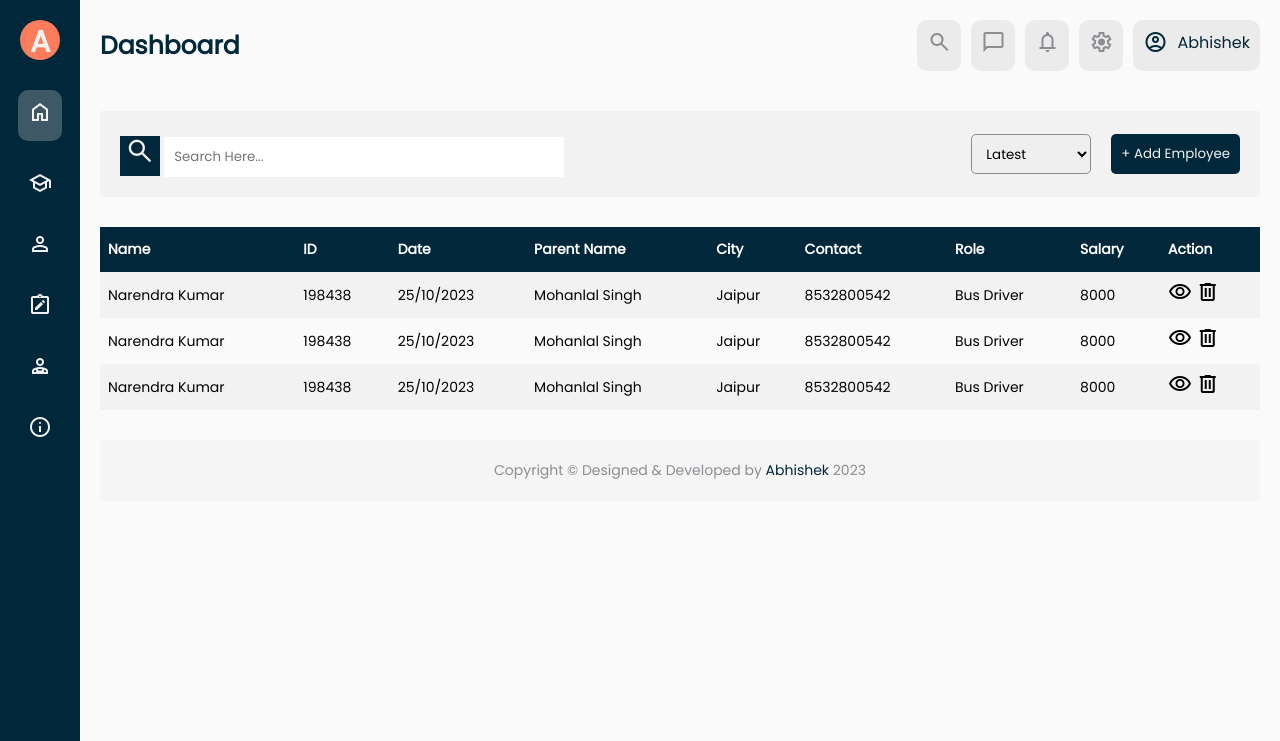
After one commit to abhisunny2610/django, a Django app: page /dashboard/admmin_employee/ in a window 1280 px wide. The commit adds this page. Shown: the top 741 px of the page. Run offline with Django 4.2, Linux system fonts and the light colour scheme.

Commit message:
Work on Frontend Templates

```diff
--- a/school_management/StaticsFiles/Styles/Admin_Dashboard.css
+++ b/school_management/StaticsFiles/Styles/Admin_Dashboard.css
@@ -359,6 +359,7 @@ body {
             box-shadow: rgba(99, 99, 99, 0.2) 0px 2px 8px 0px;
             padding: 20px;
             margin-top: 10px;
+            cursor: context-menu;
 
             > h3{
                 margin-bottom: 10px;
@@ -399,17 +400,40 @@ body {
                 height: 2.5rem;
                 width: 500px;
                 outline: none;
+                border-radius: 5px;
                 padding: 10px;
                 background-color: var(--main-background);
             }
 
             > textarea{
+                border-radius: 5px;
                 padding: 10px;
                 width: 500px;
                 resize: none;
                 border: 1px solid var(--grey);
                 outline: none;
                 background-color: var(--main-background);
+            }
+
+            > input:focus, textarea:focus{
+                border-color: var(--secondary);
+        box-shadow: 0 0 0 0.2rem #fb7e5b44;
+            }
+
+            > button{
+                padding: 10px;
+                height: 2.5rem;
+                width: fit-content;
+                outline: none;
+                border: none;
+                border-radius: 5px;
+                background-color: var(--primary);
+                color: var(--white);
+
+            }
+
+            > button:hover{
+                background: rgba(0, 39, 58, 0.80);
             }
         }
     }
@@ -428,3 +452,7 @@ body {
     background: var(--primary);
     border-radius: 10px;
 }
+
+button:hover{
+    background: rgba(0, 39, 58, 0.50);
+}
--- /dev/null
+++ b/school_management/Templates/Admin_Employee.html
@@ -0,0 +1,110 @@
+{% load static %}
+
+<!DOCTYPE html>
+<html lang="en">
+<head>
+    <meta charset="UTF-8">
+    <meta name="viewport" content="width=device-width, initial-scale=1.0">
+    <title>Document</title>
+    <link rel="stylesheet" href="{% static 'Styles/Admin_Dashboard.css' %}">
+</head>
+<body>
+    {% include "Admin_Navbar.html" %}
+
+    <div class="dashboard-container">
+        {% include "Admin_uNabvar.html" %}
+
+        <div class="search-add">
+            <div class="left">
+                <span class="material-symbols-outlined">
+                    search
+                </span>
+                <input type="text" id="search-input" name="search-student" placeholder="Search Here...">
+            </div>
+            <div class="right">
+                <form action="">
+                    <div class="sort-select">
+                        <select name="sort" id="sort">
+                            <option value="latest">Latest</option>
+                            <option value="earliest">Earliest</option>
+                            <option value="ascending">Ascending</option>
+                            <option value="descending">Descending</option>
+                        </select>
+                    </div>
+                </form>
+                <button>+ Add Employee</button>
+            </div>
+        </div>
+
+        <div class="table">
+            <table class="student">
+                <tr>
+                    <th>Name</th>
+                    <th>ID</th>
+                    <th>Date</th>
+                    <th>Parent Name</th>
+                    <th>City</th>
+                    <th>Contact</th>
+                    <th>Role</th>
+                    <th>Salary</th>
+                    <th>Action</th>
+                </tr>
+                <tr>
+                    <td>Narendra Kumar</td>
+                    <td>198438</td>
+                    <td>25/10/2023</td>
+                    <td>Mohanlal Singh</td>
+                    <td>Jaipur</td>
+                    <td>8532800542</td>
+                    <td>Bus Driver</td>
+                    <td>8000</td>
+                    <td><span class="material-symbols-outlined">
+                            visibility
+                        </span>
+                        <span class="material-symbols-outlined">
+                            delete
+                        </span>
+                    </td>
+                </tr>
+                <tr>
+                    <td>Narendra Kumar</td>
+                    <td>198438</td>
+                    <td>25/10/2023</td>
+                    <td>Mohanlal Singh</td>
+                    <td>Jaipur</td>
+                    <td>8532800542</td>
+                    <td>Bus Driver</td>
+                    <td>8000</td>
+                    <td><span class="material-symbols-outlined">
+                            visibility
+                        </span>
+                        <span class="material-symbols-outlined">
+                            delete
+                        </span>
+                    </td>
+                </tr>
+                <tr>
+                    <td>Narendra Kumar</td>
+                    <td>198438</td>
+                    <td>25/10/2023</td>
+                    <td>Mohanlal Singh</td>
+                    <td>Jaipur</td>
+                    <td>8532800542</td>
+                    <td>Bus Driver</td>
+                    <td>8000</td>
+                    <td><span class="material-symbols-outlined">
+                            visibility
+                        </span>
+                        <span class="material-symbols-outlined">
+                            delete
+                        </span>
+                    </td>
+                </tr>
+            </table>
+        </div>
+
+        {% include "CopyRight.html" %}
+
+    </div>
+</body>
+</html>
--- a/school_management/Templates/Admin_Navbar.html
+++ b/school_management/Templates/Admin_Navbar.html
@@ -31,7 +31,7 @@
             <a href="{% url 'admin_notice' %}" title="Notice Board"><span class="material-symbols-outlined">
                     note_alt
                 </span></a>
-            <a href="" title="Employee"><span class="material-symbols-outlined">
+            <a href="{% url 'admin_employee' %}" title="Employee"><span class="material-symbols-outlined">
                     person_apron
                 </span></a>
 
--- a/school_management/dashboard/urls.py
+++ b/school_management/dashboard/urls.py
@@ -6,4 +6,5 @@ urlpatterns = [
     path("admin_student/", view=views.admin_student, name="admin_student"),
     path("admin_teacher", view=views.admin_teacher, name="admin_teacher"),
     path("admin_notice/", view=views.admin_notice, name="admin_notice"),
+    path("admmin_employee/", view=views.admin_employee, name="admin_employee")
 ]
--- a/school_management/dashboard/views.py
+++ b/school_management/dashboard/views.py
@@ -1,14 +1,23 @@
 from django.shortcuts import render
 
 # Create your views here.
+
+# admin home view
 def admin_dashboard(request):
     return render(request, "Admin_Dashboard.html")
 
+# admin students view
 def admin_student(request):
     return render(request, "Admin_Student.html")
 
+# admin teacher view
 def admin_teacher(request):
     return render(request, "Admin_Teacher.html")
 
+# admin notice view
 def admin_notice(request):
     return render(request, "Admin_Notice.html")
+
+# admin employee view
+def admin_employee(request):
+    return render(request, "Admin_Employee.html")
```
Also changed, not shown: school_management/Templates/Admin_Notice.html (+5 -5 lines).
